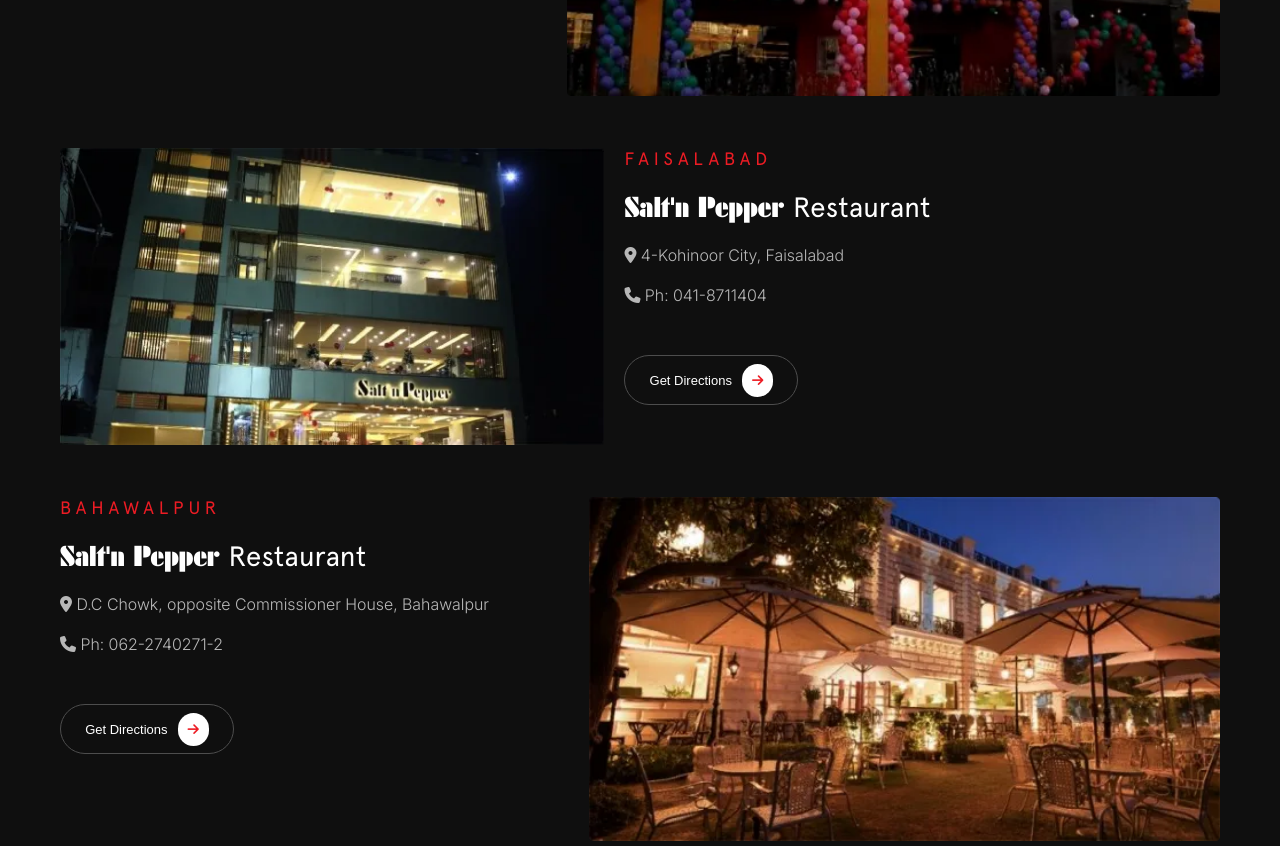
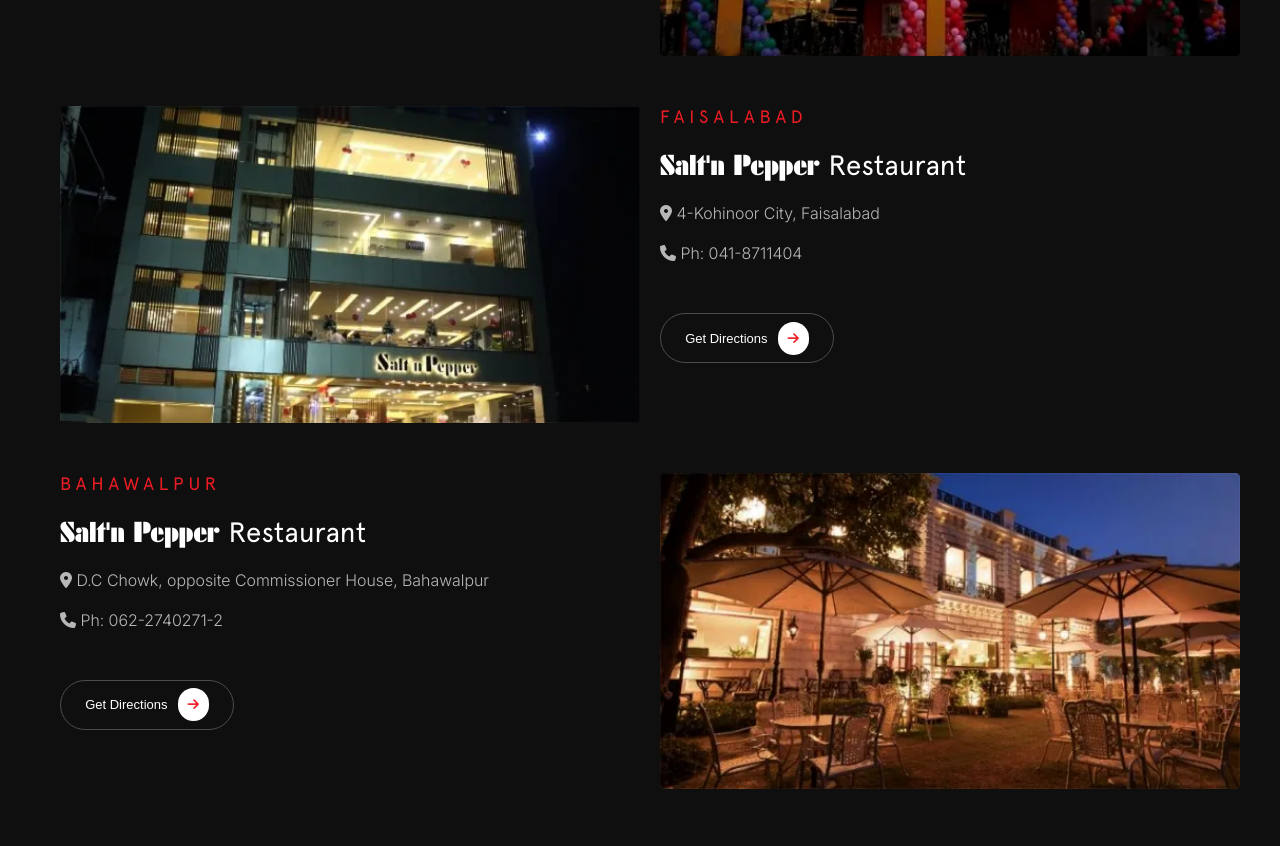
Before and after one commit to rashidalix/Salt-and-pepper, a plain HTML site: page index.html in a window 1280 px wide. Shown: the part 1933-2779 px from the top of the page. Drawn offline with Linux system fonts and the light colour scheme.

Commit message:
Align franchise sections in a single row with equal width for image and text

```diff
--- a/style.css
+++ b/style.css
@@ -251,6 +251,9 @@
     padding: 60px 60px;
     background-color: var(--dimlightblack);
     height: auto;
+    display: flex;
+    flex-direction: column;
+    flex-wrap: wrap;
 }
 .franchise-bg-img{
     position: absolute;
@@ -320,9 +323,9 @@
 
 .franchise-content{
     display: flex;
+    flex-direction: row;
     width: 100%;
     gap: 20px;
-    flex-wrap: wrap;
     margin-top: 50px;
 
 }
@@ -330,23 +333,27 @@
     display: flex;
     flex-direction: column;
     gap: 20px;
-    flex-grow: 1;
 
 
 }
-.franchise-images{
-    flex-grow:1;
+.franchise-details,
+.franchise-images {
+    flex: 0 0 50%;
+    max-width: 50%;
+}
+.franchise-images {
+    display: flex;
+    align-items: center;
+    justify-content: center;
 }
 
 .franchise-image{
-    width: 100%;
-    height: auto;
-    object-fit: contain;
+     width: 100%;
+    height: 100%;
+    object-fit: cover;
 }
 
-.faisalabad-layout .franchise-images {
-    width: 255px;
-}
+
 /* Franchise Section's CSS Completed */
 
 
```
